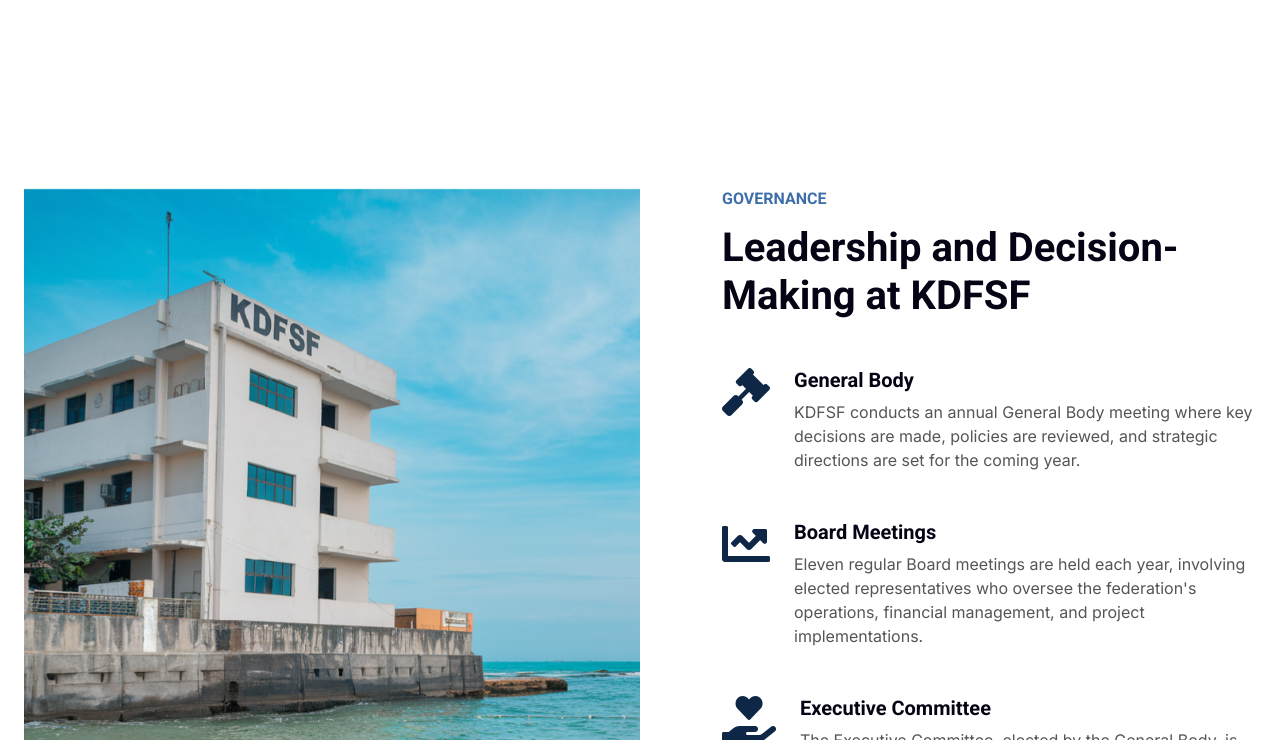
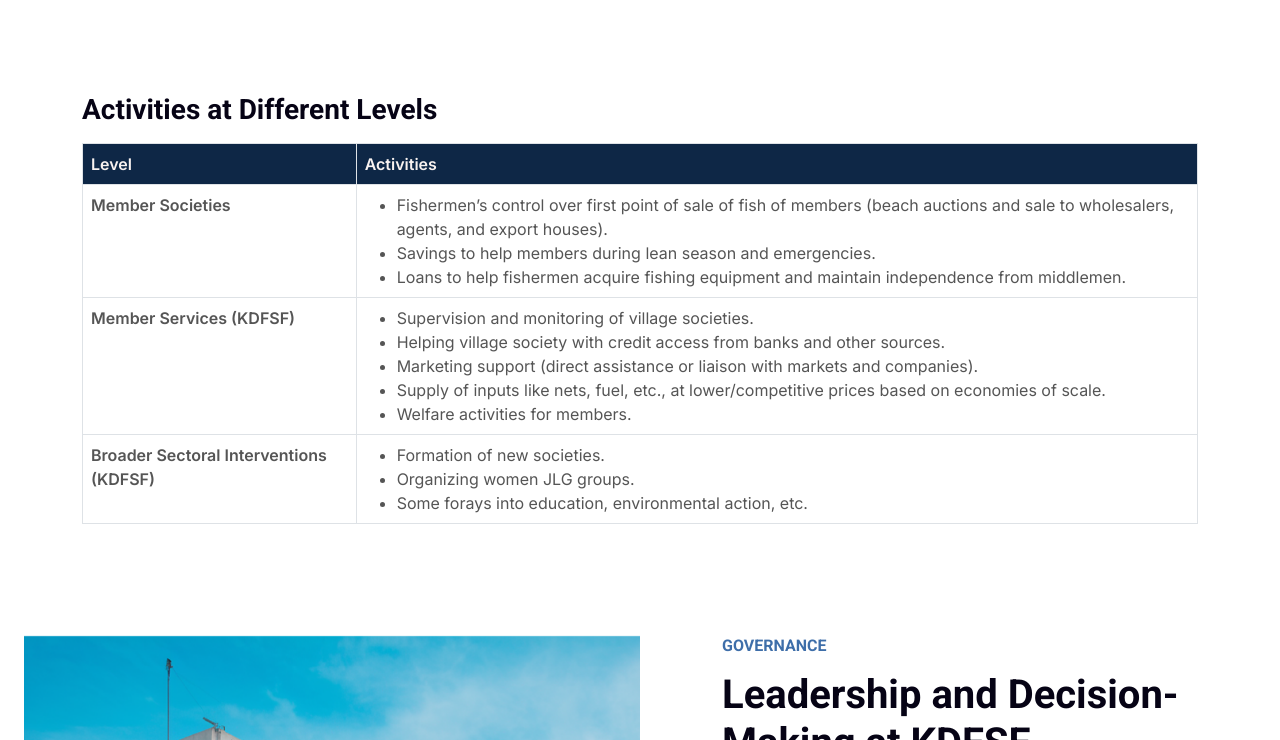
Before and after one commit to praveen9655/KDFSF.org, a plain HTML site: page Stru&Gover.html in a window 1280 px wide. Shown: the part 1123-1863 px from the top of the page. Drawn offline with nearby package versions, Linux system fonts and the light colour scheme.

Commit message:
main update

```diff
--- a/Stru&Gover.html
+++ b/Stru&Gover.html
@@ -133,13 +133,63 @@
             </div>
             <div class="col-lg-6 pe-lg-0 wow fadeInRight" data-wow-delay="0.01s" style="min-height: 400px;">
                 <div class="position-relative h-100">
-                    <img class="position-absolute img-fluid w-100 h-100" src="img/Home/feature.webp" style="object-fit: cover;" alt="">
+                    <img class="position-absolute img-fluid w-100 h-100" src="img/about/str.webp" style="object-fit: cover;" alt="">
                 </div>
             </div>
         </div>
     </div>
 </div>
 <!-- Structure End -->
+
+<div class="container">
+    <div class="row">
+        <div class="col">
+            <h3 class="mb-3">Activities at Different Levels</h3>
+            <table class="table table-bordered table-hover">
+                <thead class="bg-primary text-light">
+                    <tr>
+                        <th scope="col" >Level</th>
+                        <th scope="col">Activities</th>
+                    </tr>
+                </thead>
+                <tbody>
+                    <tr>
+                        <td><strong>Member Societies</strong></td>
+                        <td>
+                            <ul class="mb-0">
+                                <li>Fishermen’s control over first point of sale of fish of members (beach auctions and sale to wholesalers, agents, and export houses).</li>
+                                <li>Savings to help members during lean season and emergencies.</li>
+                                <li>Loans to help fishermen acquire fishing equipment and maintain independence from middlemen.</li>
+                            </ul>
+                        </td>
+                    </tr>
+                    <tr>
+                        <td><strong>Member Services (KDFSF)</strong></td>
+                        <td>
+                            <ul class="mb-0">
+                                <li>Supervision and monitoring of village societies.</li>
+                                <li>Helping village society with credit access from banks and other sources.</li>
+                                <li>Marketing support (direct assistance or liaison with markets and companies).</li>
+                                <li>Supply of inputs like nets, fuel, etc., at lower/competitive prices based on economies of scale.</li>
+                                <li>Welfare activities for members.</li>
+                            </ul>
+                        </td>
+                    </tr>
+                    <tr>
+                        <td><strong>Broader Sectoral Interventions (KDFSF)</strong></td>
+                        <td>
+                            <ul class="mb-0">
+                                <li>Formation of new societies.</li>
+                                <li>Organizing women JLG groups.</li>
+                                <li>Some forays into education, environmental action, etc.</li>
+                            </ul>
+                        </td>
+                    </tr>
+                </tbody>
+            </table>
+        </div>
+    </div>
+</div>
 
 
 <!-- Governance Start -->
```
Also changed, not shown: img/about/str.webp (added).
